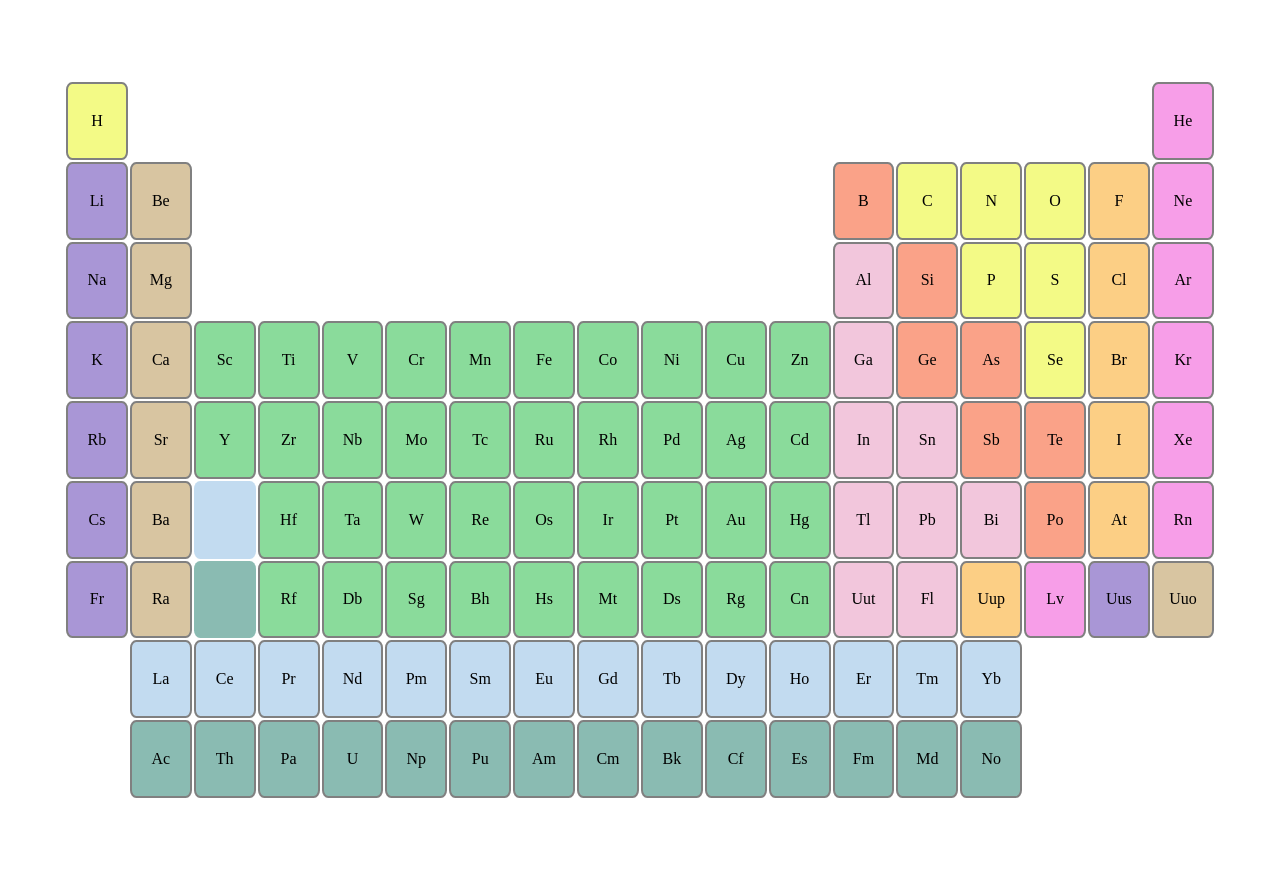
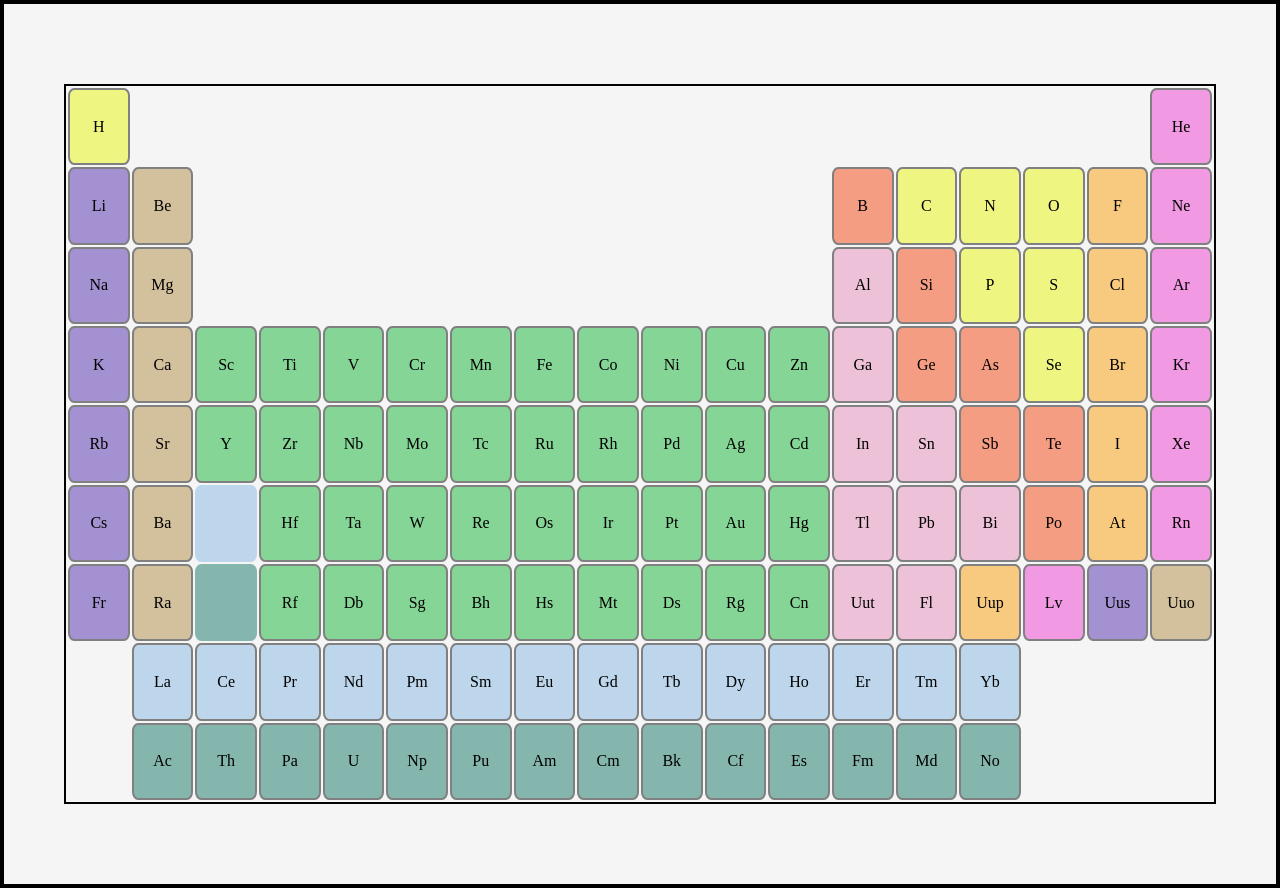
Before and after one commit to luciapannunzio/Periodic-table, a plain HTML site: page index.html in a window 1280 px wide. Drawn offline with Linux system fonts and the light colour scheme.

Commit message:
media query update

```diff
--- /dev/null
+++ b/css/mobile.css
@@ -0,0 +1,35 @@
+/* Extra small devices (phones, 600px and down */
+@media only screen and (max-width: 600px) {
+  body {
+    background-color: gray;
+    border: 2px blueviolet solid;
+  }
+}
+
+/* Small devices (portrait tablets & large phones 600px and up) */
+@media only screen and (min-width: 600px) {
+  body {
+    background-color:khaki;
+  }
+}
+
+/* Medium devices (landscape tablets, 768px and up) */
+@media only screen and (min-width: 768px) {
+  body {
+    background-color:tan;
+  }
+}
+
+/* Larges devices (laptops/desktops, 992px and up) */
+@media only screen and (min-width: 992px) {
+  body {
+    background-color: wheat;
+  }
+}
+
+/* Extra larges devices (large laptops & desktops, 1200px and up) */
+@media only screen and (min-width: 1200px) {
+  body {
+    background-color: whitesmoke;
+  }
+}
--- a/css/style.css
+++ b/css/style.css
@@ -2,6 +2,7 @@
   margin: 0;
   padding: 0;
   box-sizing: border-box;
+  border: 2px black solid;
 }
 
 table {
--- a/index.html
+++ b/index.html
@@ -5,6 +5,7 @@
     <meta http-equiv="X-UA-Compatible" content="IE=edge" />
     <meta name="viewport" content="width=device-width, initial-scale=1.0" />
     <link rel="stylesheet" href="./css/style.css" />
+    <link rel="stylesheet" href="./css/mobile.css">
     <title>Periodic table</title>
   </head>
   <body>
```
